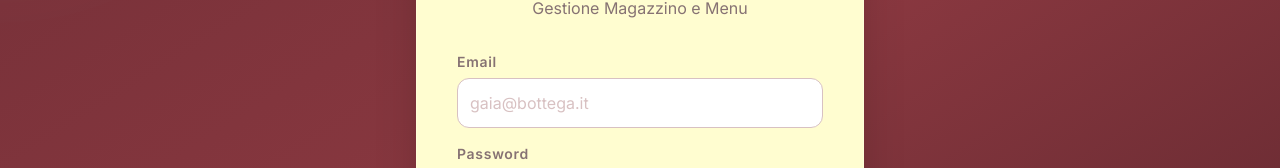
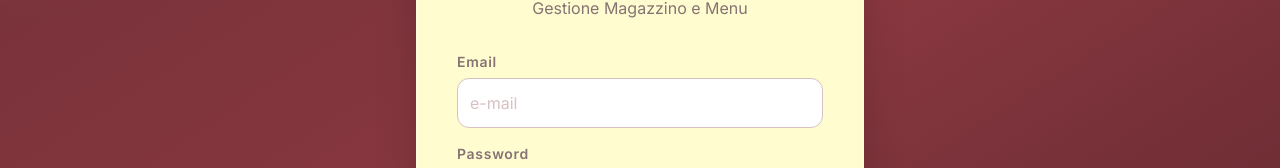
Before and after one commit to federico-messineo-dev/bar-toninho-gestionale, a React (Vite) app: page /login in a window 1280 px wide. Shown: the part 264-432 px from the top of the page. Built offline with nearby package versions, Linux system fonts and the light colour scheme; no server answers; the database is empty; a web font is replaced by a local one.

Commit message:
fix: login email placeholder changed to e-mail

```diff
--- a/src/pages/LoginPage.tsx
+++ b/src/pages/LoginPage.tsx
@@ -83,7 +83,7 @@ const LoginPage: React.FC = () => {
               type="email"
               value={email}
               onChange={(e) => setEmail(e.target.value)}
-              placeholder="gaia@bottega.it"
+              placeholder="e-mail"
               required
               className="w-full bg-surface-container-lowest border border-outline-variant p-3 rounded-xl focus:outline-none focus:border-primary focus:ring-2 focus:ring-primary/20 transition-colors font-body-md placeholder:text-outline-variant"
             />
```
